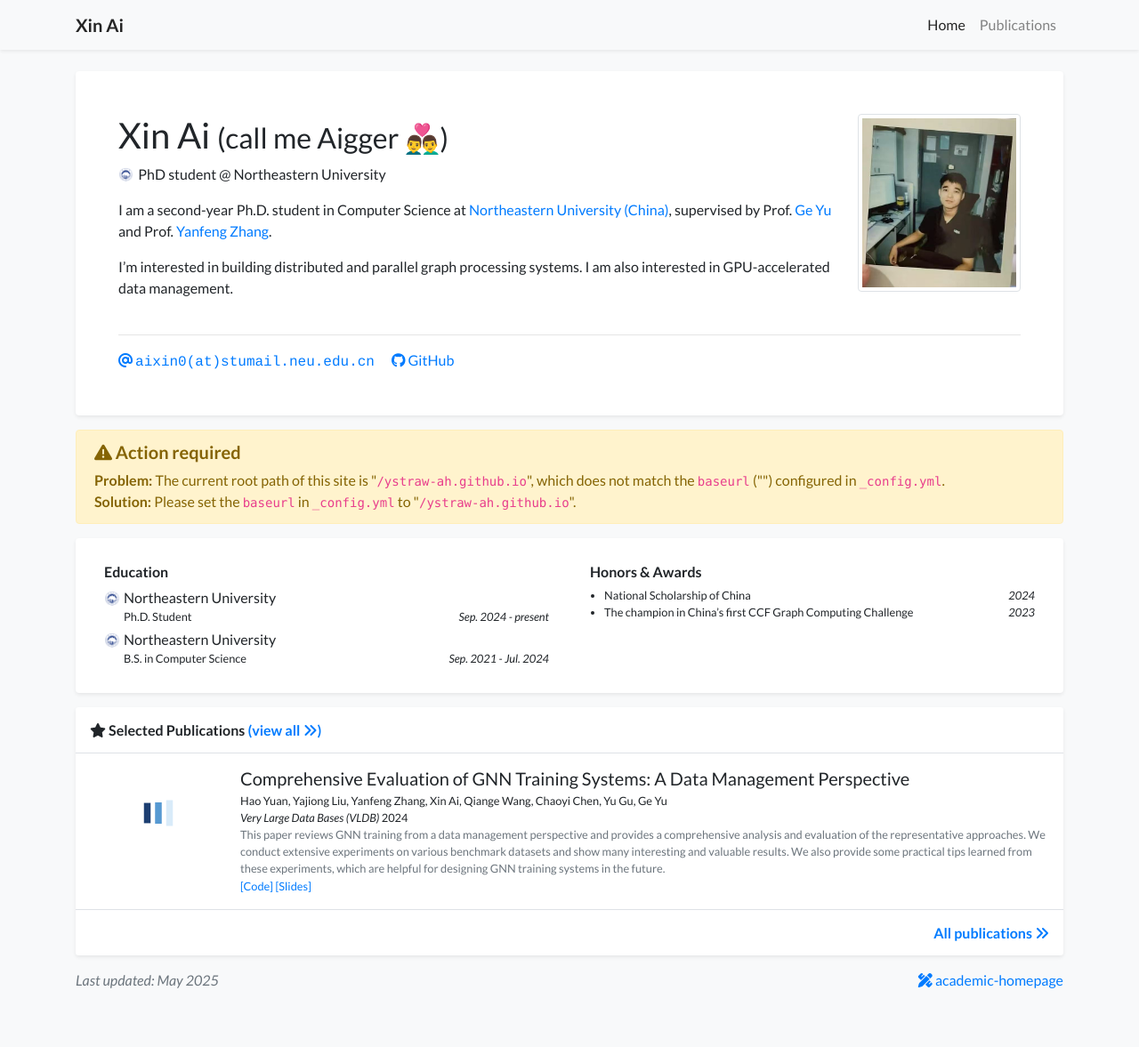
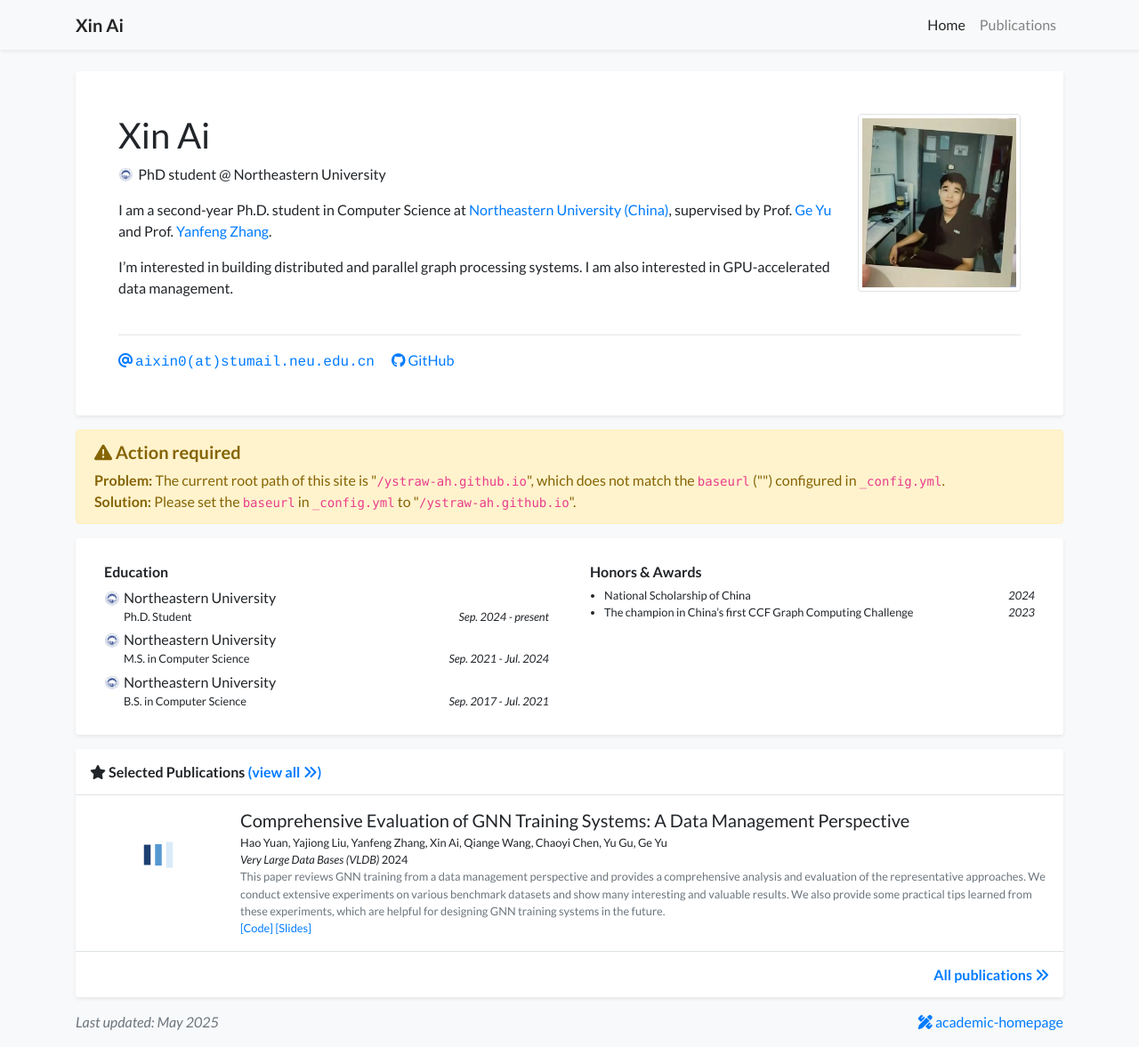
Before and after one commit to ystraw-ah/ystraw-ah.github.io, a Jekyll site: the page built from index.html, in a window 1280 px wide and 1177 px high. Shown: the whole window at 89% size. Built offline with Jekyll 4.4.1, drawn with Linux system fonts in a browser that asks for light colours; nearby versions of some CDN libraries; a style sheet for code colours, icons or effects is not loaded.

Commit message:
update profile

```diff
--- a/_data/profile.yml
+++ b/_data/profile.yml
@@ -1,5 +1,5 @@
 primary_name: "Xin Ai"
-secondary_name: "(call me Aigger 👨‍❤️‍👨)"
+secondary_name: ""
 navbar_name: "Xin Ai"
 
 positions:
@@ -41,8 +41,12 @@
   date: Sep. 2024 - present
 - name: Northeastern University
   logo: /assets/images/badges/neu.jpg
+  position: M.S. in Computer Science
+  date: Sep. 2021 - Jul. 2024
+- name: Northeastern University
+  logo: /assets/images/badges/neu.jpg
   position: B.S. in Computer Science
-  date: Sep. 2021 - Jul. 2024
+  date: Sep. 2017 - Jul. 2021
 
 # experience:
 # - name: Peking University
```
